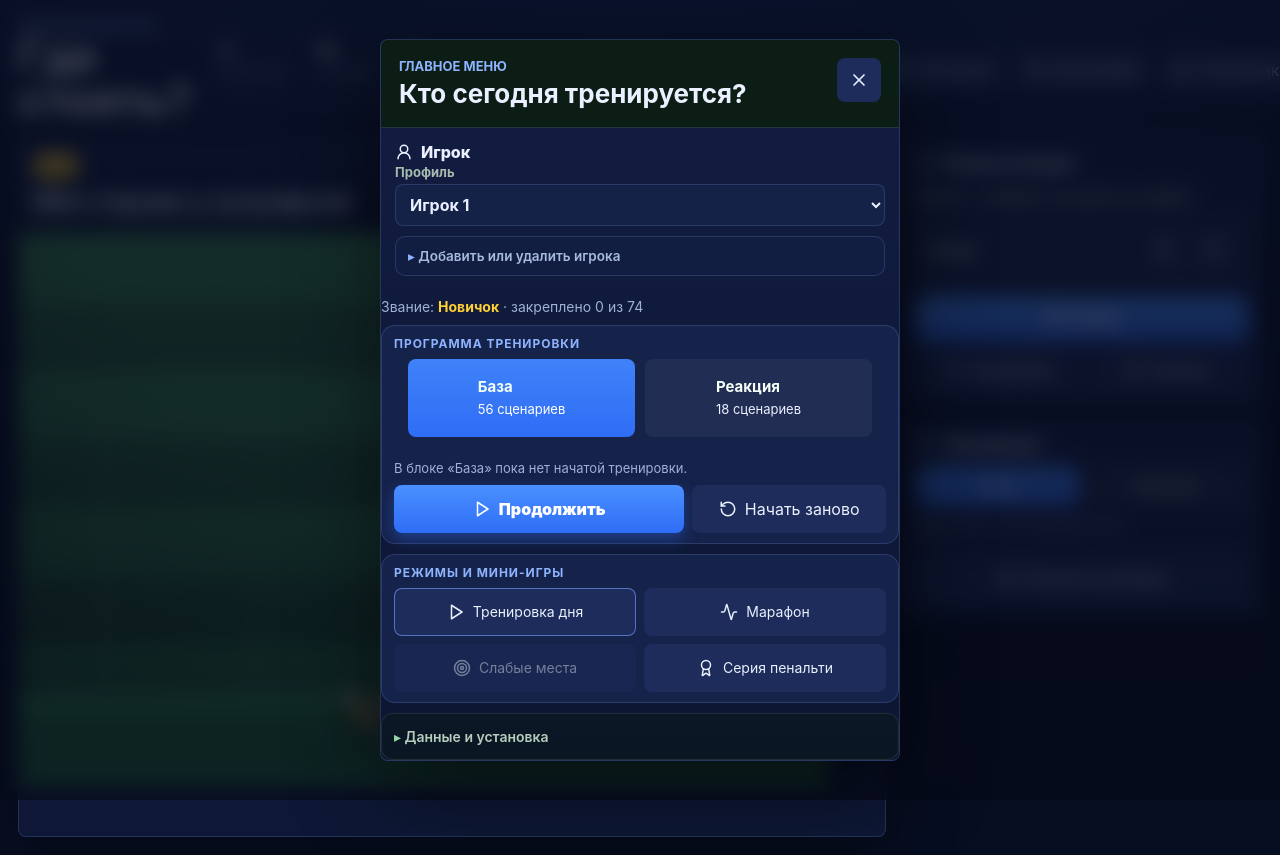
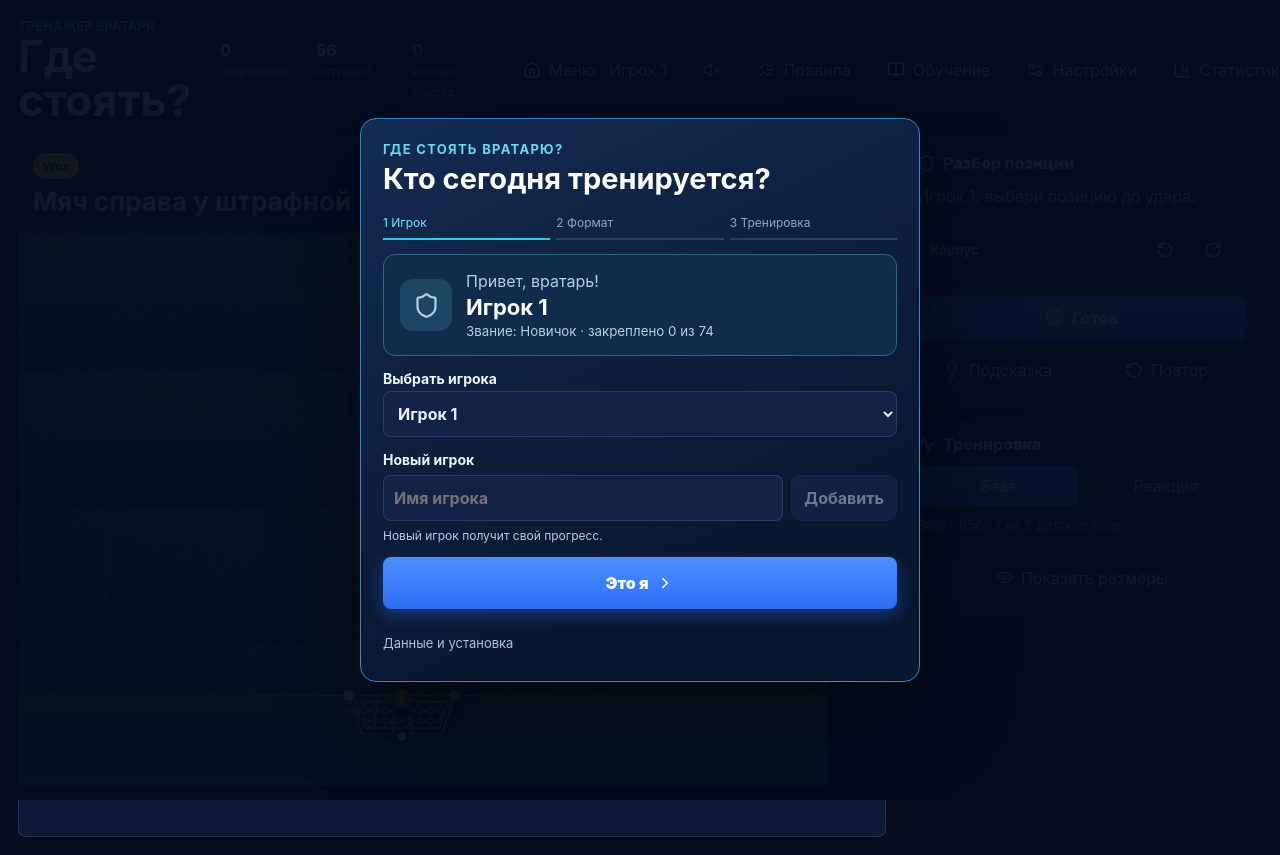
Before and after one commit to AnyaTobolova/goalkeeper-position-simulator, a React (Vite) app: page / in a window 1280 px wide. Shown: the top 855 px of the page. Built offline with nearby package versions, Linux system fonts and the light colour scheme.

Commit message:
Обновить главное меню и выбор игрока

```diff
--- a/src/App.tsx
+++ b/src/App.tsx
@@ -909,12 +909,16 @@ function placementAdvice(result: CheckResult | null, goalkeeper: Point) {
 }
 
 export function App() {
+  const [firstVisit] = useState(() => !localStorage.getItem("goalkeeper-sim:players"));
   const [players, setPlayers] = useState<PlayerProfile[]>(() => loadPlayers());
   const [activePlayerId, setActivePlayerId] = useState(() => {
     const loadedPlayers = loadPlayers();
     return loadActivePlayerId(loadedPlayers);
   });
   const [playerSelected, setPlayerSelected] = useState(false);
+  const [menuStep, setMenuStep] = useState<"player" | "pitch" | "training" | "data">("player");
+  const [dataReturnStep, setDataReturnStep] = useState<"player" | "pitch" | "training">("player");
+  const [hasEnteredGame, setHasEnteredGame] = useState(false);
   const [newPlayerName, setNewPlayerName] = useState("");
   const [pitch, setPitch] = useState<PitchConfig>(() => loadPitch());
   const [progress, setProgress] = useState<Progress>(() => loadPlayerProgress(loadActivePlayerId(loadPlayers())));
@@ -1244,6 +1248,7 @@ export function App() {
     setSessionLog([]);
     moveToLevel(mode === "continue" ? savedLevelIndex : 0);
     setPlayerSelected(true);
+    setHasEnteredGame(true);
   }
 
   function startWeakSpots() {
@@ -1256,18 +1261,21 @@ export function App() {
     setCustomSession({ kind: "weak", ids });
     setSessionLog([]);
     setPlayerSelected(true);
+    setHasEnteredGame(true);
   }
 
   function startDayTraining() {
     setCustomSession({ kind: "day", ids: buildDayTrainingIds(progress, activePlayerId, todayIso()) });
     setSessionLog([]);
     setPlayerSelected(true);
+    setHasEnteredGame(true);
   }
 
   function startMarathon() {
     setCustomSession({ kind: "marathon", ids: buildMarathonIds() });
     setSessionLog([]);
     setPlayerSelected(true);
+    setHasEnteredGame(true);
   }
 
   function submitAnswer(reason: "manual" | "timeout" = "manual") {
@@ -1571,7 +1579,7 @@ export function App() {
           )}
         </div>
         <div className="top-actions">
-          <button type="button" className="player-chip" title="Главное меню: смена игрока, блоки, серия пенальти" onClick={() => setPlayerSelected(false)}>
+          <button type="button" className="player-chip" title="Главное меню: смена игрока, блоки, серия пенальти" onClick={() => { setMenuStep("player"); setPlayerSelected(false); }}>
             <Home size={18} />
             <span>Меню · {activePlayer?.name ?? "Игрок"}</span>
           </button>
@@ -1991,31 +1999,35 @@ export function App() {
           <section className="modal start-modal" role="dialog" aria-modal="true" aria-label="Главное меню">
             <div className="modal-header">
               <div>
-                <div className="eyebrow">Главное меню</div>
-                <h2>Кто сегодня тренируется?</h2>
+                <div className="eyebrow">Где стоять вратарю?</div>
+                <h2>{menuStep === "player" ? "Кто сегодня тренируется?" : menuStep === "pitch" ? "Выбери формат игры" : menuStep === "training" ? "Выбери тренировку" : "Данные и установка"}</h2>
               </div>
-              <button className="icon-button" type="button" aria-label="Вернуться к тренировке" title="Вернуться к тренировке" onClick={() => setPlayerSelected(true)}>
+              {hasEnteredGame && <button className="icon-button" type="button" aria-label="Вернуться к тренировке" title="Вернуться к тренировке" onClick={() => setPlayerSelected(true)}>
                 <X size={20} />
-              </button>
+              </button>}
             </div>
             <div className="start-body">
-              <div className="modal-grid single">
-                <PlayerPanel
-                  players={players}
-                  activePlayerId={activePlayerId}
-                  newPlayerName={newPlayerName}
-                  compact
-                  onActivePlayerChange={setActivePlayerId}
-                  onNewPlayerNameChange={setNewPlayerName}
-                  onAddPlayer={addPlayer}
-                  onDeletePlayer={deleteActivePlayer}
-                />
-              </div>
-
-              <p className="rank-line">
-                Звание: <strong>{keeperRank(masteredAllCount)}</strong> · закреплено {masteredAllCount} из {levels.length}
-              </p>
-
+              {menuStep !== "data" && <div className="menu-progress" aria-label={`Шаг ${menuStep === "player" ? 1 : menuStep === "pitch" ? 2 : 3} из 3`}><span className={menuStep === "player" ? "active" : ""}>1 Игрок</span><span className={menuStep === "pitch" ? "active" : ""}>2 Формат</span><span className={menuStep === "training" ? "active" : ""}>3 Тренировка</span></div>}
+              {menuStep === "player" && <>
+                <div className="menu-welcome"><span className="menu-welcome-icon"><Shield size={27} /></span><div><span>{firstVisit ? "Привет, вратарь!" : "С возвращением!"}</span><strong>{activePlayer?.name ?? "Игрок"}</strong><small>Звание: {keeperRank(masteredAllCount)} · закреплено {masteredAllCount} из {levels.length}</small></div></div>
+                <label className="menu-label">Выбрать игрока
+                  <select value={activePlayerId} onChange={(event) => setActivePlayerId(event.target.value)}>{players.map((player) => <option key={player.id} value={player.id}>{player.name}</option>)}</select>
+                </label>
+                <div className="menu-add-player"><label className="menu-label" htmlFor="menu-new-player">Новый игрок</label><div className="add-player-row"><input id="menu-new-player" value={newPlayerName} type="text" placeholder="Имя игрока" maxLength={24} onChange={(event) => setNewPlayerName(event.target.value)} onKeyDown={(event) => { if (event.key === "Enter") addPlayer(); }} /><button type="button" onClick={addPlayer} disabled={!newPlayerName.trim()}>Добавить</button></div><small>Новый игрок получит свой прогресс.</small></div>
+                <button className="primary menu-next" type="button" onClick={() => setMenuStep("pitch")}>Это я <ChevronRight size={18} /></button>
+              </>}
+
+              {menuStep === "pitch" && <>
+                <p className="menu-intro">Для формата автоматически подберём размер ворот.</p>
+                <div className="menu-formats" aria-label="Формат игры">
+                  {(["5v5", "7v7", "8v8", "9v9", "11v11"] as const).map((id) => <button key={id} type="button" className={pitch.presetId === id ? "active" : ""} aria-pressed={pitch.presetId === id} onClick={() => handlePitchChange(pitchPresets[id])}>{id.replace("v", " × ")}</button>)}
+                </div>
+                <div className="menu-goal"><span>Размер ворот</span><strong>{pitch.goalWidth} × {pitch.goalHeight} м</strong><small>{pitch.presetId === "custom" || pitch.goalWidth !== pitchPresets[pitch.presetId].goalWidth || pitch.goalHeight !== pitchPresets[pitch.presetId].goalHeight ? "Сохранены свои размеры. Изменить их можно в настройках." : "Подобран для выбранного формата"}</small></div>
+                <div className="menu-navigation"><button type="button" onClick={() => setMenuStep("player")}>Назад</button><button className="primary" type="button" onClick={() => setMenuStep("training")}>Дальше <ChevronRight size={18} /></button></div>
+              </>}
+
+              {menuStep === "training" && <>
+              <div className="menu-selection">{activePlayer?.name} <span>·</span> {pitch.name} <span>·</span> ворота {pitch.goalWidth} × {pitch.goalHeight} м</div>
               <div className="start-section">
                 <div className="start-section-label">Программа тренировки</div>
                 <div className="start-mode-choice" aria-label="Выбор блока тренировки">
@@ -2072,8 +2084,10 @@ export function App() {
                 )}
               </div>
 
-              <details className="start-extra">
-                <summary>Данные и установка</summary>
+              <button className="menu-back" type="button" onClick={() => setMenuStep("pitch")}>← Изменить формат</button>
+              </>}
+
+              {menuStep === "data" && <div className="start-extra menu-data">
                 <div className="data-transfer" aria-label="Перенос прогресса">
                   <button type="button" className="ghost" onClick={exportProgress}>
                     <Save size={16} />
@@ -2101,7 +2115,9 @@ export function App() {
                     )}
                   </div>
                 )}
-              </details>
+                <button type="button" onClick={() => setMenuStep(dataReturnStep)}>Назад</button>
+              </div>}
+              {menuStep !== "data" && <button type="button" className="menu-data-link" onClick={() => { setDataReturnStep(menuStep); setMenuStep("data"); }}>Данные и установка</button>}
             </div>
           </section>
         </div>
--- a/src/styles.css
+++ b/src/styles.css
@@ -3521,6 +3521,48 @@ input:focus {
   .field { height: clamp(300px, calc(100svh - 420px), 500px); min-height: 0; }
 }
 
+/* Главное меню: лёгкие CSS-акценты в стиле игрового поля. */
+.start-backdrop { place-items: center; background: rgba(4, 12, 29, .94); backdrop-filter: none; }
+.start-modal { width: min(560px, 100%); height: auto; border: 1px solid #2a8aca; border-radius: 16px; background: linear-gradient(155deg, #142b51, #09172f 75%); }
+.start-modal .modal-header { padding: 22px 22px 15px; background: transparent; border-bottom: 0; }
+.start-modal .modal-header h2 { color: #fff; font-size: clamp(22px, 5vw, 29px); }
+.start-modal .eyebrow { color: #65dafa; letter-spacing: .1em; }
+.start-modal .start-body { padding: 0 22px 18px; gap: 14px; }
+.menu-progress { display: grid; grid-template-columns: repeat(3, 1fr); gap: 6px; color: #93a9c0; font-size: 12px; }
+.menu-progress span { border-bottom: 2px solid #29425e; padding: 4px 0 8px; }
+.menu-progress span.active { color: #6ee8ff; border-color: #29cbf5; }
+.menu-welcome { display: flex; align-items: center; gap: 14px; padding: 16px; border: 1px solid #2a678d; border-radius: 12px; background: #102c4b; }
+.menu-welcome-icon { display: grid; place-items: center; width: 52px; height: 52px; border-radius: 13px; color: #ffcf33; background: #1d4564; }
+.menu-welcome > div { display: grid; gap: 3px; min-width: 0; }
+.menu-welcome span, .menu-welcome small, .menu-add-player small, .menu-intro, .menu-goal small, .menu-selection { color: #b8cde0; }
+.menu-welcome strong { color: white; font-size: 22px; overflow-wrap: anywhere; }
+.menu-label, .menu-add-player { display: grid; gap: 7px; color: #eaf6ff; font-size: 14px; font-weight: 700; }
+.menu-label select, .menu-add-player input { width: 100%; min-width: 0; min-height: 46px; }
+.menu-add-player small { font-size: 12px; font-weight: 400; }
+.menu-next { width: 100%; min-height: 52px; }
+.menu-intro { margin: 0; line-height: 1.45; }
+.menu-formats { display: grid; grid-template-columns: repeat(3, 1fr); gap: 8px; }
+.menu-formats button { min-height: 52px; padding: 8px 4px; border: 1px solid #315675; background: #122943; color: white; font-size: 14px; font-weight: 800; white-space: nowrap; }
+.menu-formats button.active { border-color: #52dcfa; background: #075682; box-shadow: inset 0 0 0 1px #52dcfa; }
+.menu-goal { display: grid; gap: 5px; padding: 16px; border-left: 3px solid #ffcf33; border-radius: 8px; background: #102b46; }
+.menu-goal span { color: #d0dfeb; font-size: 13px; }
+.menu-goal strong { color: #ffda52; font-size: 25px; }
+.menu-navigation { display: grid; grid-template-columns: 1fr 2fr; gap: 8px; }
+.menu-navigation button { min-height: 50px; }
+.menu-selection { padding: 10px 12px; border-radius: 9px; background: #17344f; font-size: 13px; line-height: 1.4; }
+.menu-selection span { color: #ffcf33; }
+.start-modal .start-section { border-color: #294c68; background: #0d223c; }
+.start-modal .start-section-label { color: #70daf4; }
+.menu-data-link, .menu-back { justify-self: start; padding: 8px 0; min-height: 40px; border: 0; background: transparent; color: #a8c3d9; font-size: 13px; }
+.menu-data { display: grid; gap: 12px; padding: 14px; background: #10253d; }
+@media (max-width: 480px) {
+  .start-backdrop { padding: 10px; }
+  .start-modal { max-height: calc(100svh - 20px); }
+  .start-modal .modal-header { padding: 16px 16px 10px; }
+  .start-modal .start-body { padding: 0 16px 14px; gap: 11px; }
+  .menu-welcome { padding: 12px; }
+}
+
 .correction-actions {
   display: flex;
   flex-wrap: wrap;
```
Also changed, not shown: 3 other files (tests, documents, lock files or other folders).
